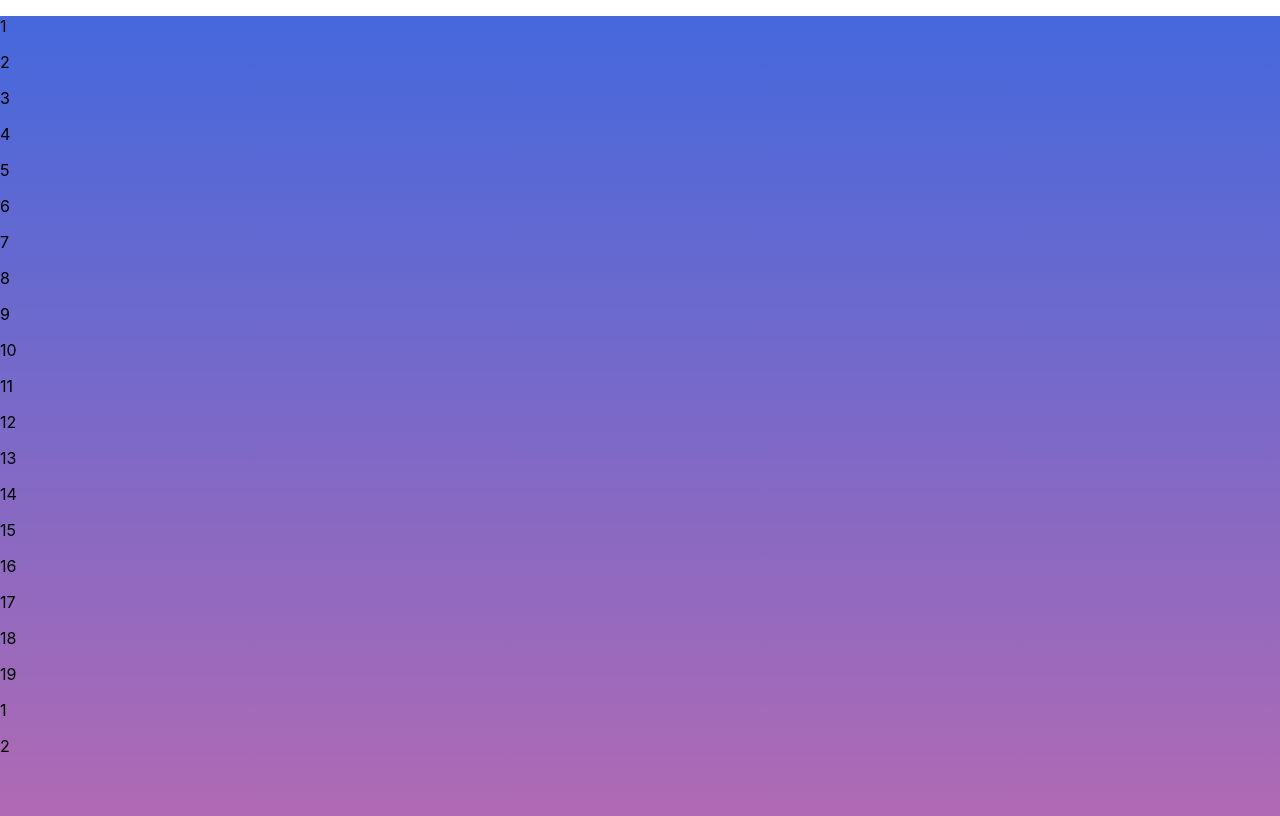
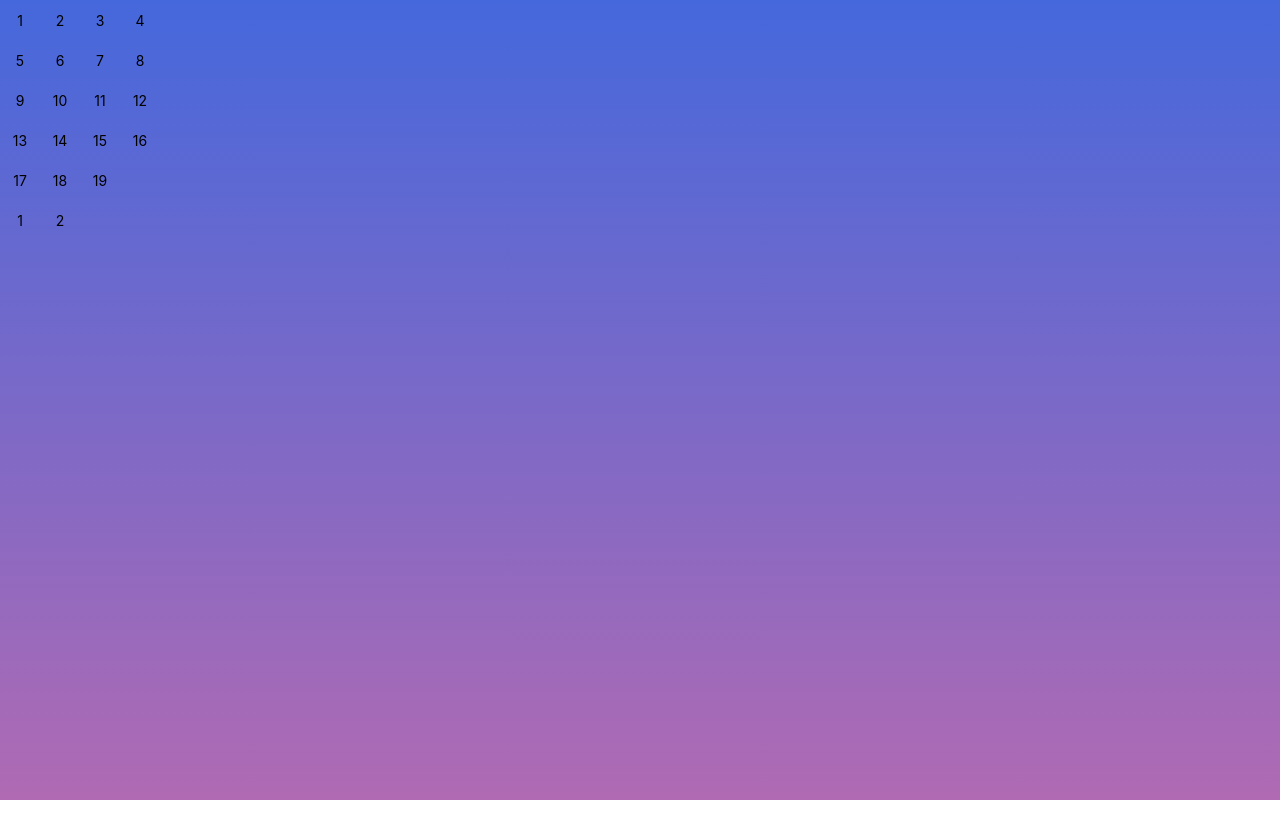
Before and after one commit to andrewgul/lottery, a React (Create React App) app: page / in a window 1280 px wide. Built offline with nearby package versions, Linux system fonts and the light colour scheme.

Commit message:
add tile grid

```diff
--- a/src/components/game/Game.tsx
+++ b/src/components/game/Game.tsx
@@ -3,19 +3,39 @@ import tilesInitial19 from '../../data/tiles-initial-19'
 import tilesInitial2 from '../../data/tiles-initial-2'
 import TileModel from '../../models/TileModel'
 import styles from './Game.module.css'
+import TileGrid from '../tile-grid/TileGrid'
+import Tile from '../tile/Tile'
 
 const Game: React.FC = () => {
     const [tiles19, setTiles19] = useState<TileModel[]>(tilesInitial19)
     const [tiles2, setTiles2] = useState<TileModel[]>(tilesInitial2)
 
+    const handleTileSelection = (value: number, index: number): void => {
+        console.log(`selected tile ${value}`)
+    }
+
     return (
         <div className={styles['wrapper']}>
-            {tiles19.map((tile) => (
-                <p key={tile.value}>{tile.value}</p>
-            ))}
-            {tiles2.map((tile) => (
-                <p key={tile.value}>{tile.value}</p>
-            ))}
+            <TileGrid>
+                {tiles19.map((tile, index) => (
+                    <Tile
+                        key={tile.value}
+                        index={index}
+                        tile={tile}
+                        onSelect={handleTileSelection}
+                    >{tile.value}</Tile>
+                ))}
+            </TileGrid>
+            <TileGrid>
+                {tiles2.map((tile, index) => (
+                    <Tile
+                        key={tile.value}
+                        index={index}
+                        tile={tile}
+                        onSelect={handleTileSelection}
+                    >{tile.value}</Tile>
+                ))}
+            </TileGrid>
         </div>
     )
 }
--- /dev/null
+++ b/src/components/tile-grid/TileGrid.module.css
@@ -0,0 +1,6 @@
+.grid {
+    display: grid;
+    grid-auto-flow: row;
+    grid-template-columns: 40px 40px 40px 40px;
+    grid-auto-rows: 40px;
+}
--- /dev/null
+++ b/src/components/tile-grid/TileGrid.tsx
@@ -0,0 +1,9 @@
+import styles from './TileGrid.module.css'
+
+const TileGrid: React.FC = ({ children }) => (
+    <div className={styles['grid']}>
+        {children}
+    </div>
+)
+
+export default TileGrid
--- /dev/null
+++ b/src/components/tile/Tile.module.css
@@ -0,0 +1,10 @@
+.tile-default,
+.tile-selected {
+    display: grid;
+    place-content: center;
+}
+
+.value {
+    font-size: 14px;
+    color: #000;
+}
--- /dev/null
+++ b/src/components/tile/Tile.tsx
@@ -0,0 +1,31 @@
+import TileModel from '../../models/TileModel'
+import styles from './Tile.module.css'
+
+interface TileProps {
+    index: number
+    tile: TileModel
+    onSelect: (value: number, index: number) => void
+}
+
+const Tile: React.FC<TileProps> = ({
+    index,
+    tile,
+    onSelect
+}) => {
+    const { value, selected } = tile
+
+    const handleClick = (): void => {
+        onSelect(value, index)
+    }
+
+    return (
+        <div
+            className={styles[selected ? 'tile-selected' : 'tile-default']}
+            onClick={handleClick}
+        >
+            <span className={styles['value']}>{value}</span>
+        </div>
+    )
+}
+
+export default Tile
--- a/src/index.css
+++ b/src/index.css
@@ -1,3 +1,9 @@
+* {
+  margin: 0;
+  padding: 0;
+  box-sizing: border-box;
+}
+
 body {
   margin: 0;
   font-family: -apple-system, BlinkMacSystemFont, 'Segoe UI', 'Roboto', 'Oxygen',
```
